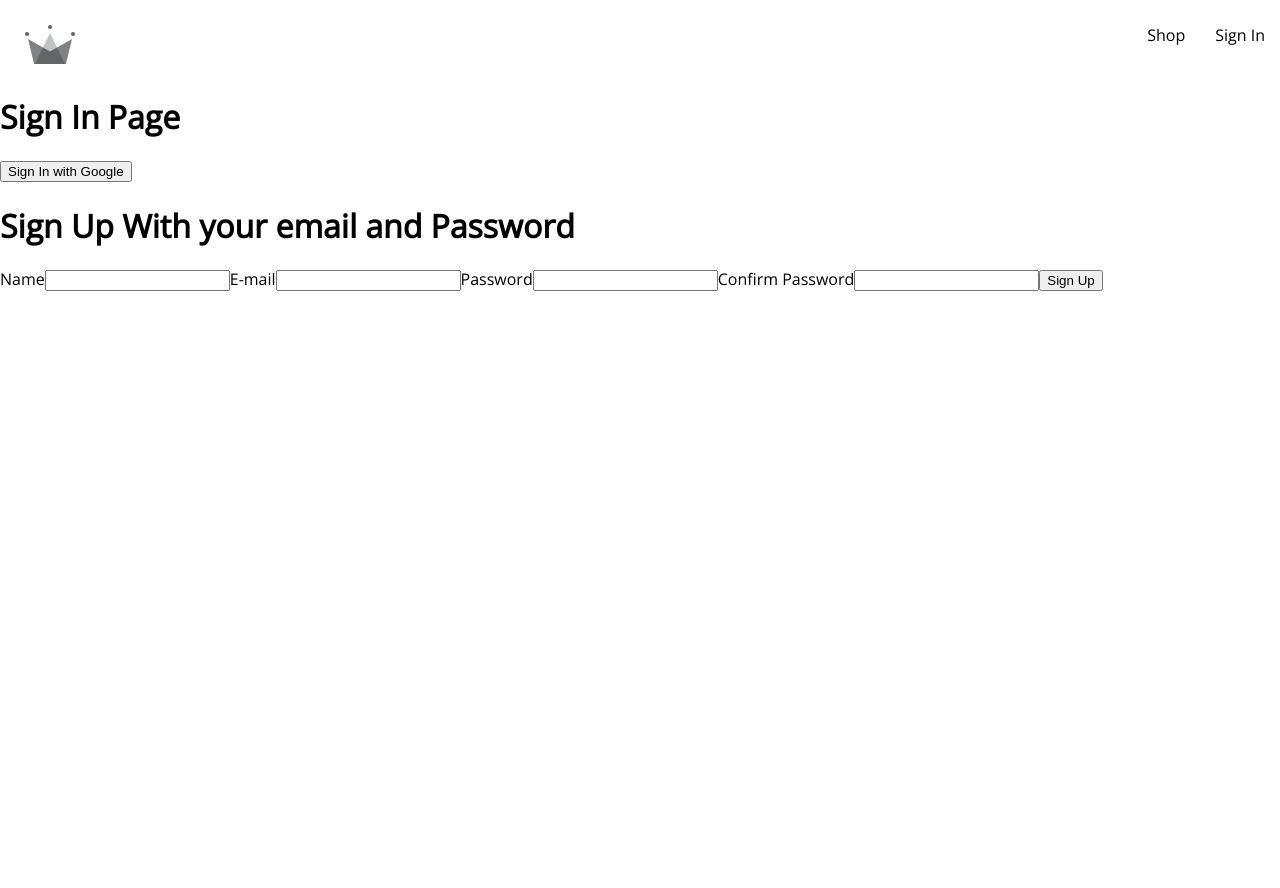
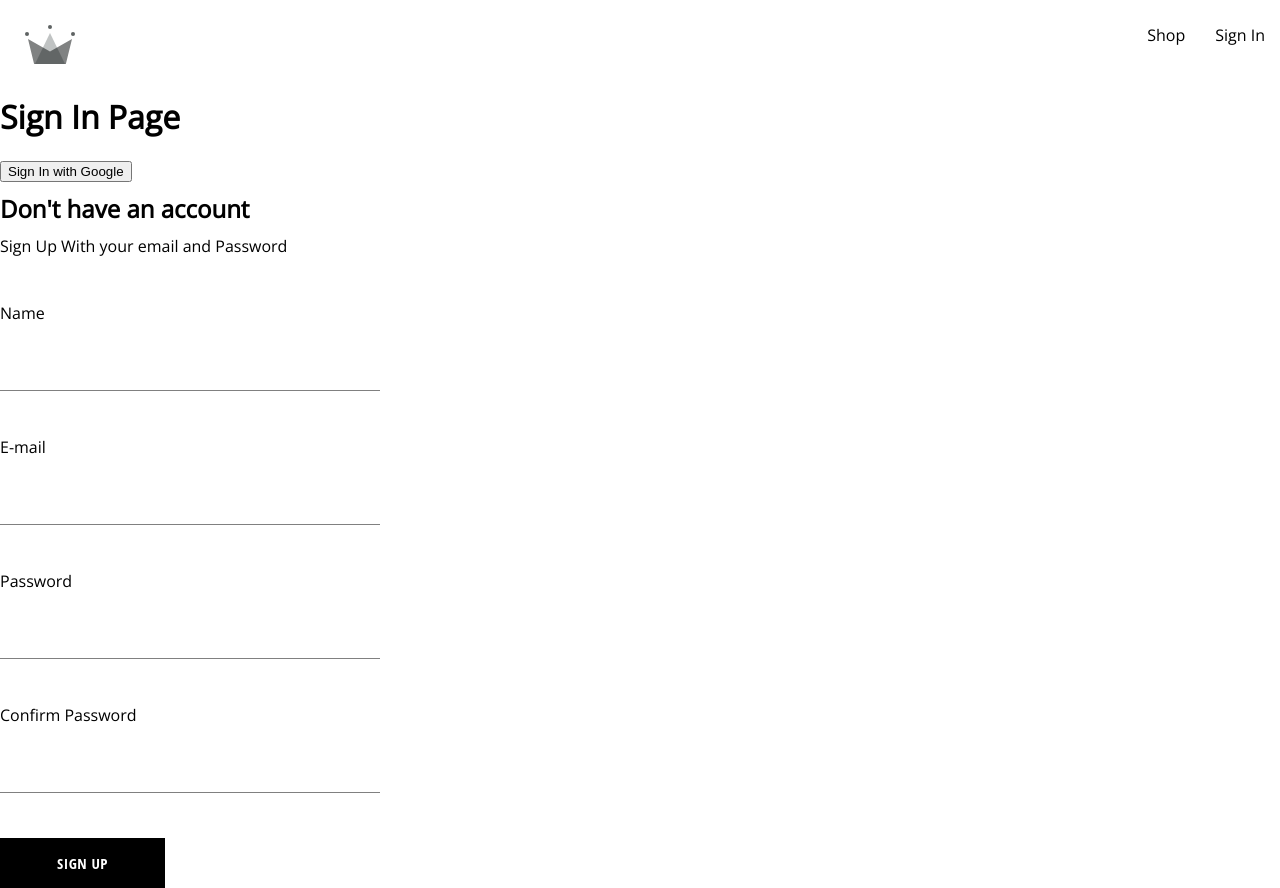
Before and after one commit to wolf-dagger/Clothing-Store, a React (Create React App) app: page /sign-in in a window 1280 px wide. Before the commit the page ends 800 px from the top, so only its background shows below. Built offline with nearby package versions, Linux system fonts and the light colour scheme.

Commit message:
did something in sign up page

```diff
--- /dev/null
+++ b/src/Components/button/button.component.jsx
@@ -0,0 +1,21 @@
+import "./button.styles.scss";
+
+const BUTTON_TYPE_CLASSES = {
+  google: "google-sign-in",
+  inverted: "inverted",
+};
+
+const Button = ({ children, buttontype, ...otherProps }) => {
+  return (
+    <>
+      <button
+        className={`button-container ${BUTTON_TYPE_CLASSES[buttontype]}`}
+        {...otherProps}
+      >
+        {children}
+      </button>
+    </>
+  );
+};
+
+export default Button;
--- /dev/null
+++ b/src/Components/button/button.styles.scss
@@ -0,0 +1,46 @@
+.button-container {
+  min-width: 165px;
+  width: auto;
+  height: 50px;
+  letter-spacing: 0.5px;
+  line-height: 50px;
+  padding: 0 35px 0 35px;
+  font-size: 15px;
+  background-color: black;
+  color: white;
+  text-transform: uppercase;
+  font-family: 'Open Sans Condensed';
+  font-weight: bolder;
+  border: none;
+  cursor: pointer;
+  display: flex;
+  justify-content: center;
+
+  &:hover {
+    background-color: white;
+    color: black;
+    border: 1px solid black;
+  }
+
+  &.google-sign-in {
+    background-color: #4285f4;
+    color: white;
+
+    &:hover {
+      background-color: #357ae8;
+      border: none;
+    }
+  }
+
+  &.inverted {
+    background-color: white;
+    color: black;
+    border: 1px solid black;
+
+    &:hover {
+      background-color: black;
+      color: white;
+      border: none;
+    }
+  }
+}
--- /dev/null
+++ b/src/Components/form-input/form-input.component.jsx
@@ -0,0 +1,22 @@
+import "./form-input.styles.scss";
+
+const FormInput = ({ lable, ...otherProps }) => {
+  return (
+    <>
+      <div className="group">
+        {lable && (
+          <label
+            className={`${
+              otherProps.value.length ? "shrink" : " "
+            } form-input-lable`}
+          >
+            {lable}
+          </label>
+        )}
+        <input className="form-input" {...otherProps} />
+      </div>
+    </>
+  );
+};
+
+export default FormInput;
--- /dev/null
+++ b/src/Components/form-input/form-input.styles.scss
@@ -0,0 +1,54 @@
+$sub-color: grey;
+$main-color: black;
+
+@mixin shrinkLabel {
+  top: -14px;
+  font-size: 12px;
+  color: $main-color;
+}
+
+.group {
+  position: relative;
+  margin: 45px 0;
+
+  .form-input {
+    background: none;
+    background-color: white;
+    color: $sub-color;
+    font-size: 18px;
+    padding: 10px 10px 10px 5px;
+    display: block;
+    width: 100%;
+    border: none;
+    border-radius: 0;
+    border-bottom: 1px solid $sub-color;
+    margin: 25px 0;
+
+    &:focus {
+      outline: none;
+    }
+
+    &:focus ~ .form-input-label {
+      @include shrinkLabel();
+    }
+  }
+
+  input[type='password'] {
+    letter-spacing: 0.3em;
+  }
+
+  .form-input-label {
+    color: $sub-color;
+    font-size: 16px;
+    font-weight: normal;
+    position: absolute;
+    pointer-events: none;
+    left: 5px;
+    top: 10px;
+    transition: 300ms ease all;
+
+    &.shrink {
+      @include shrinkLabel();
+    }
+  }
+}
--- a/src/Components/sign-up-form/sign-up-form.component.jsx
+++ b/src/Components/sign-up-form/sign-up-form.component.jsx
@@ -1,10 +1,13 @@
 // import { async } from "@firebase/util";
-
+import "./sign-up-form.style.scss";
 import { useState } from "react";
+import Button from "../button/button.component";
 import {
   createAuthUserWithEmailAndPassword,
   createUserDocumentFromAuth,
 } from "../../utils/firebase/firebase.utils";
+
+import FormInput from "../form-input/form-input.component";
 
 const defaultFormFields = {
   displayName: "",
@@ -19,6 +22,10 @@
 
   console.log(formFields);
 
+  const resetFormFeilds = () => {
+    setFormFields(defaultFormFields);
+  };
+
   const handleSubmit = async (event) => {
     event.preventDefault();
     if (password !== confirmPassword) {
@@ -32,8 +39,13 @@
       );
 
       await createUserDocumentFromAuth(user, { displayName });
+      resetFormFeilds();
     } catch (error) {
-      console.log("User encountered an Error", error);
+      if (error.code === "auth/email-in-use") {
+        alert("Cannot create user, email is already in use");
+      } else {
+        console.log("User encountered an Error", error);
+      }
     }
   };
 
@@ -45,12 +57,13 @@
 
   return (
     <>
-      <div>
-        <h1>Sign Up With your email and Password</h1>
+      <div className="sign-up-container">
+        <h2>Don't have an account</h2>
+        <span>Sign Up With your email and Password</span>
 
         <form onSubmit={handleSubmit}>
-          <label>Name</label>
-          <input
+          <FormInput
+            lable="Name"
             type="text"
             required
             onChange={handleChange}
@@ -58,8 +71,8 @@
             value={displayName}
           />
 
-          <label>E-mail</label>
-          <input
+          <FormInput
+            lable="E-mail"
             type="email"
             required
             onChange={handleChange}
@@ -67,8 +80,8 @@
             value={email}
           />
 
-          <label>Password</label>
-          <input
+          <FormInput
+            lable="Password"
             type="password"
             required
             onChange={handleChange}
@@ -76,8 +89,8 @@
             value={password}
           />
 
-          <label>Confirm Password</label>
-          <input
+          <FormInput
+            lable="Confirm Password"
             type="password"
             required
             onChange={handleChange}
@@ -85,7 +98,7 @@
             value={confirmPassword}
           />
 
-          <button type="Submit">Sign Up</button>
+          <Button type="Submit">Sign Up</Button>
         </form>
       </div>
     </>
--- /dev/null
+++ b/src/Components/sign-up-form/sign-up-form.style.scss
@@ -0,0 +1,9 @@
+.sign-up-container {
+  display: flex;
+  flex-direction: column;
+  width: 380px;
+
+  h2 {
+    margin: 10px 0;
+  }
+}
--- a/src/utils/firebase/firebase.utils.js
+++ b/src/utils/firebase/firebase.utils.js
@@ -68,5 +68,5 @@
 
 export const createAuthUserWithEmailAndPassword = async (email, password) => {
   if (!email || !password) return;
-  return await createAuthUserWithEmailAndPassword(auth, email, password);
+  return await createUserWithEmailAndPassword(auth, email, password);
 };
```
